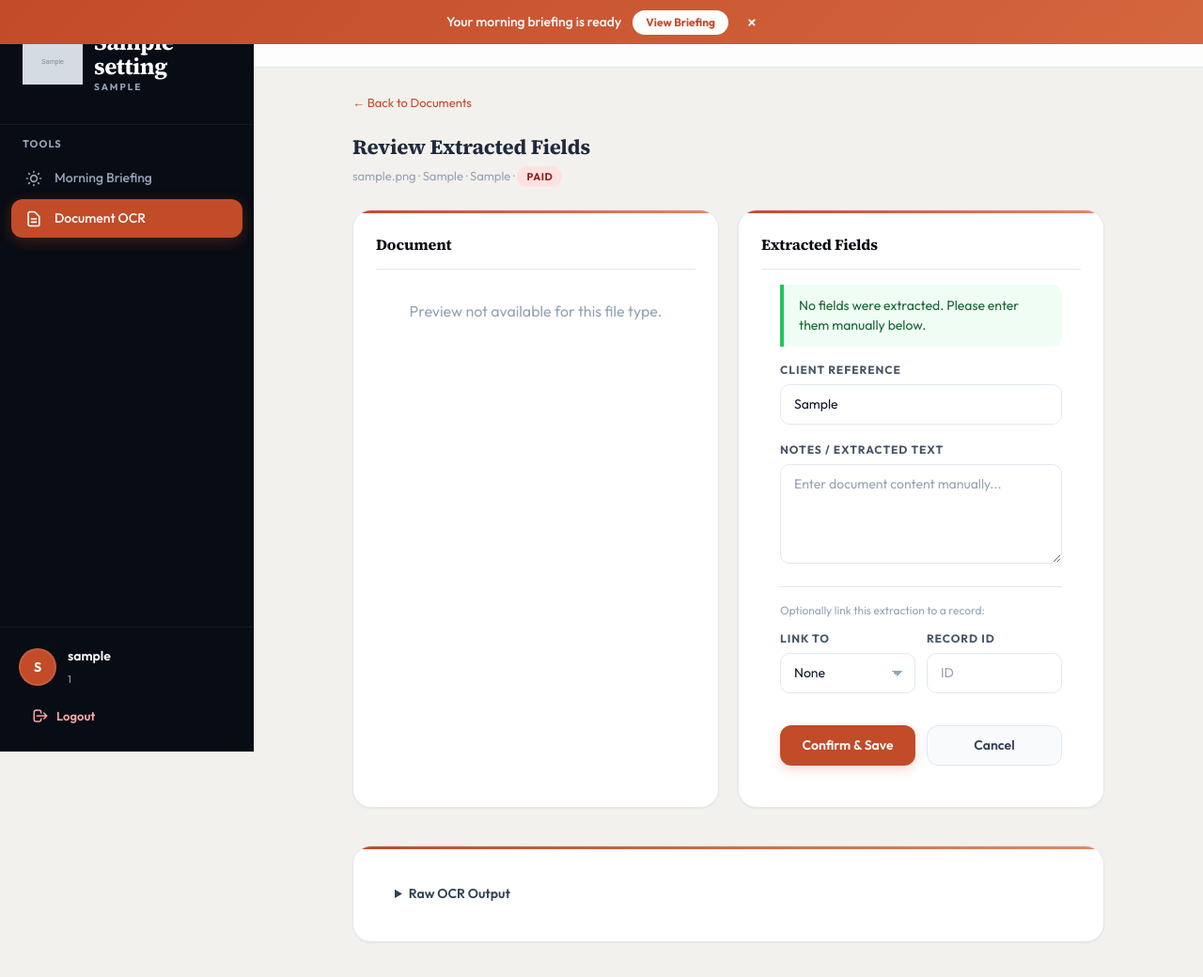
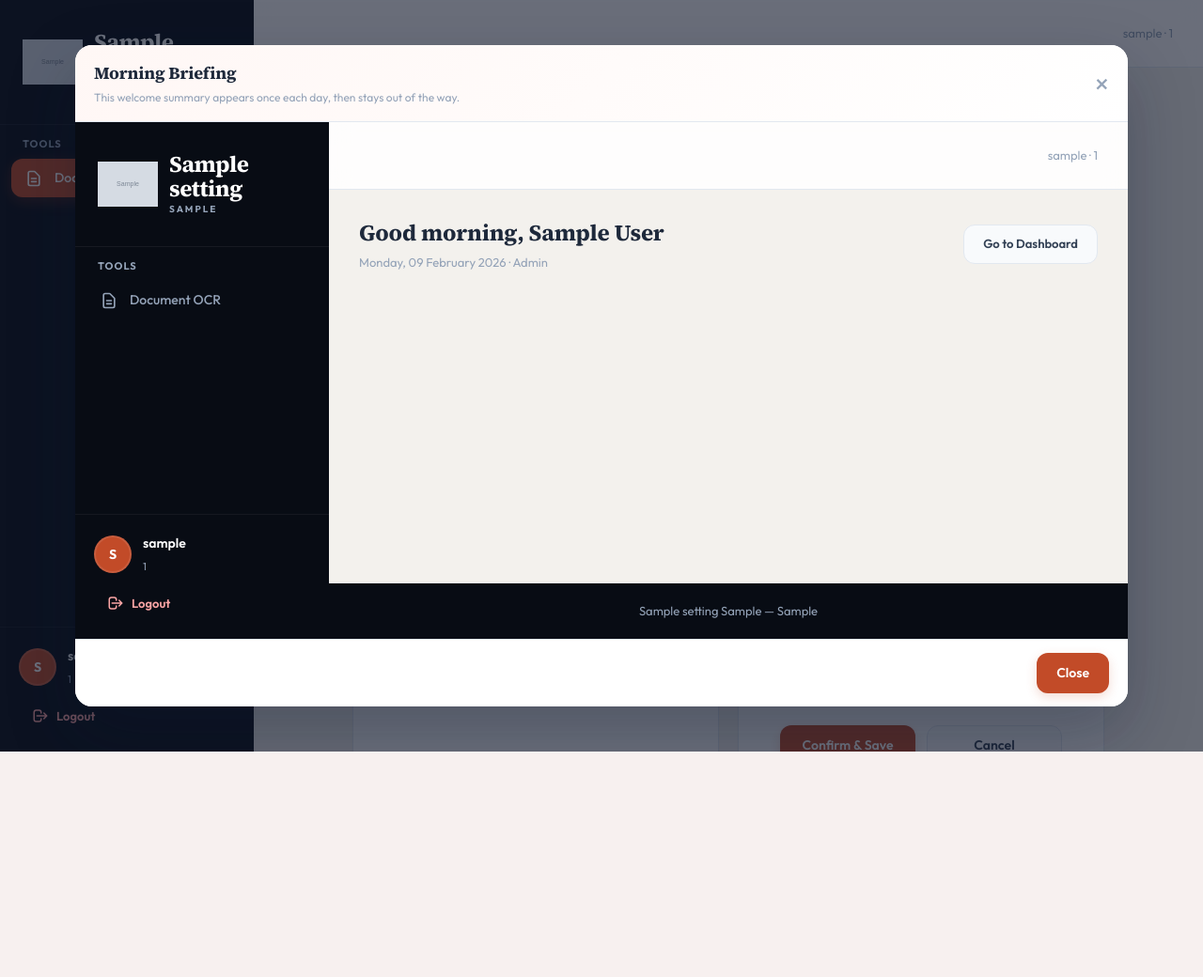
Before and after one commit to Isaac25-lgtm/multi-tenant-business-suite, a Flask app: page /ai/ocr/1/review in a window 1280 px wide. Shown: the top 1040 px of the page at 94% size. After the commit the page ends 800 px from the top, so only its background shows below. Run offline with Flask 3, Linux system fonts and the light colour scheme; the visitor is signed in with stand-in values (Sample User, id 1); tables that the repository leaves empty hold one stand-in row (values such as "Sample post"); grey boxes marked "Sample" are stand-in pictures; parts of the project's set-up code (start-up, migrations or seed data) failed here and were passed over; some libraries are stand-ins or nearby versions.

Commit message:
Show morning briefing as one-time modal

```diff
--- a/backend/app/templates/base.html
+++ b/backend/app/templates/base.html
@@ -110,14 +110,6 @@
             </a>
 
             <p class="nav-label">AI Tools</p>
-            <a href="{{ url_for('ai.briefing') }}"
-                class="nav-item {% if request.endpoint and 'briefing' in request.endpoint %}active{% endif %}">
-                <svg fill="none" stroke="currentColor" viewBox="0 0 24 24">
-                    <path stroke-linecap="round" stroke-linejoin="round" stroke-width="2"
-                        d="M12 3v1m0 16v1m9-9h-1M4 12H3m15.364 6.364l-.707-.707M6.343 6.343l-.707-.707m12.728 0l-.707.707M6.343 17.657l-.707.707M16 12a4 4 0 11-8 0 4 4 0 018 0z" />
-                </svg>
-                Morning Briefing
-            </a>
             <a href="{{ url_for('ai.chat_page') }}"
                 class="nav-item {% if request.endpoint and 'chat' in request.endpoint %}active{% endif %}">
                 <svg fill="none" stroke="currentColor" viewBox="0 0 24 24">
@@ -287,14 +279,6 @@
             {# AI tools for non-manager users (manager has its own AI Tools section above) #}
             {% if current_section != 'manager' %}
             <p class="nav-label" style="margin-top:12px">Tools</p>
-            <a href="{{ url_for('ai.briefing') }}"
-                class="nav-item {% if request.endpoint and 'briefing' in request.endpoint %}active{% endif %}">
-                <svg fill="none" stroke="currentColor" viewBox="0 0 24 24">
-                    <path stroke-linecap="round" stroke-linejoin="round" stroke-width="2"
-                        d="M12 3v1m0 16v1m9-9h-1M4 12H3m15.364 6.364l-.707-.707M6.343 6.343l-.707-.707m12.728 0l-.707.707M6.343 17.657l-.707.707M16 12a4 4 0 11-8 0 4 4 0 018 0z" />
-                </svg>
-                Morning Briefing
-            </a>
             <a href="{{ url_for('ai.ocr_page') }}"
                 class="nav-item {% if request.endpoint and 'ocr' in request.endpoint %}active{% endif %}">
                 <svg fill="none" stroke="currentColor" viewBox="0 0 24 24">
@@ -540,44 +524,64 @@
     </script>
     {% endif %}
 
-    {# Morning briefing auto-check — show once per user per day #}
+        {# Morning briefing auto-check ? show once per user per day as a modal #}
     {% if current_user %}
+    <div id="briefing-modal-overlay" style="display:none;position:fixed;inset:0;background:rgba(15,23,42,.62);z-index:10020;align-items:center;justify-content:center;padding:20px;">
+      <div id="briefing-modal-card" style="background:#fff;border-radius:18px;width:min(1120px,96vw);height:min(88vh,900px);box-shadow:0 28px 70px rgba(15,23,42,.28);overflow:hidden;display:flex;flex-direction:column;">
+        <div style="display:flex;align-items:center;justify-content:space-between;padding:16px 20px;border-bottom:1px solid var(--border);background:linear-gradient(135deg,var(--terra-50),#fff);">
+          <div>
+            <h3 style="margin:0;font-size:18px;font-weight:700;color:var(--navy-800);">Morning Briefing</h3>
+            <p style="margin:4px 0 0;font-size:12px;color:var(--navy-400);">This welcome summary appears once each day, then stays out of the way.</p>
+          </div>
+          <button onclick="closeBriefingModal(true)" style="background:none;border:none;font-size:28px;line-height:1;color:var(--navy-400);cursor:pointer;">&times;</button>
+        </div>
+        <iframe id="briefing-modal-frame" src="about:blank" style="border:0;width:100%;flex:1;background:#fff;"></iframe>
+        <div style="display:flex;justify-content:flex-end;gap:12px;padding:14px 20px;border-top:1px solid var(--border);background:#fff;">
+          <button onclick="closeBriefingModal(true)" class="btn btn-primary">Close</button>
+        </div>
+      </div>
+    </div>
     <script>
     (function() {
-      // Don't redirect if already on briefing page
       if (window.location.pathname.indexOf('/ai/briefing') !== -1) return;
 
       var key = '_briefing_dismissed_' + '{{ current_user }}';
       var today = new Date().toISOString().slice(0, 10);
       if (localStorage.getItem(key) === today) return;
 
+      var overlay = document.getElementById('briefing-modal-overlay');
+      var frame = document.getElementById('briefing-modal-frame');
+
+      window.closeBriefingModal = function(markDismissed) {
+        overlay.style.display = 'none';
+        frame.src = 'about:blank';
+        if (markDismissed) {
+          localStorage.setItem(key, today);
+          fetch('/ai/briefing/dismiss', {
+            method: 'POST',
+            headers: { 'Content-Type': 'application/json', 'X-CSRFToken': '{{ csrf_token() }}' },
+          }).catch(function() {});
+        }
+      };
+
+      overlay.addEventListener('click', function(e) {
+        if (e.target === overlay) {
+          closeBriefingModal(true);
+        }
+      });
+
       fetch('/ai/briefing/check')
         .then(function(r) { return r.ok ? r.json() : null; })
         .then(function(data) {
           if (data && data.show) {
-            // Show a non-intrusive banner instead of auto-redirect
-            var banner = document.createElement('div');
-            banner.id = 'briefing-banner';
-            banner.style.cssText = 'position:fixed;top:0;left:0;right:0;z-index:300;background:linear-gradient(135deg,var(--terra-600),var(--terra-500));color:white;padding:10px 20px;display:flex;align-items:center;justify-content:center;gap:12px;font-size:14px;font-weight:500;animation:rise 0.4s ease both;';
-            banner.innerHTML = '<span>Your morning briefing is ready</span>'
-              + '<a href="/ai/briefing" style="background:white;color:var(--terra-600);padding:4px 14px;border-radius:999px;font-size:12px;font-weight:700;text-decoration:none;">View Briefing</a>'
-              + '<button onclick="dismissBriefingBanner()" style="background:none;border:none;color:white;cursor:pointer;font-size:18px;margin-left:8px;">&times;</button>';
-            document.body.prepend(banner);
+            frame.src = '/ai/briefing';
+            overlay.style.display = 'flex';
           }
         }).catch(function() {});
-
-      window.dismissBriefingBanner = function() {
-        var el = document.getElementById('briefing-banner');
-        if (el) el.remove();
-        localStorage.setItem(key, today);
-        fetch('/ai/briefing/dismiss', {
-          method: 'POST',
-          headers: { 'Content-Type': 'application/json', 'X-CSRFToken': '{{ csrf_token() }}' },
-        }).catch(function() {});
-      };
     })();
     </script>
     {% endif %}
+
 </body>
 
 </html>
```
